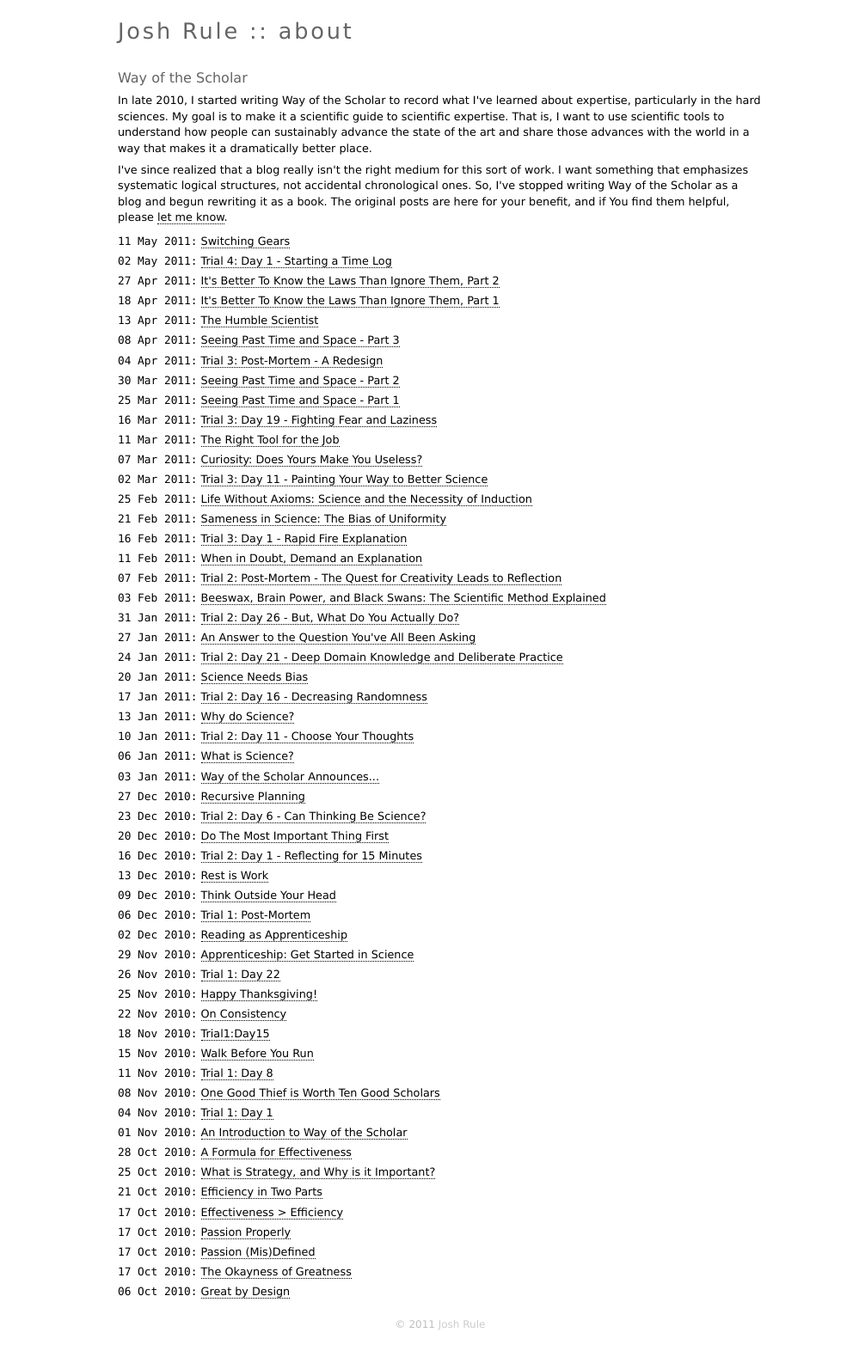
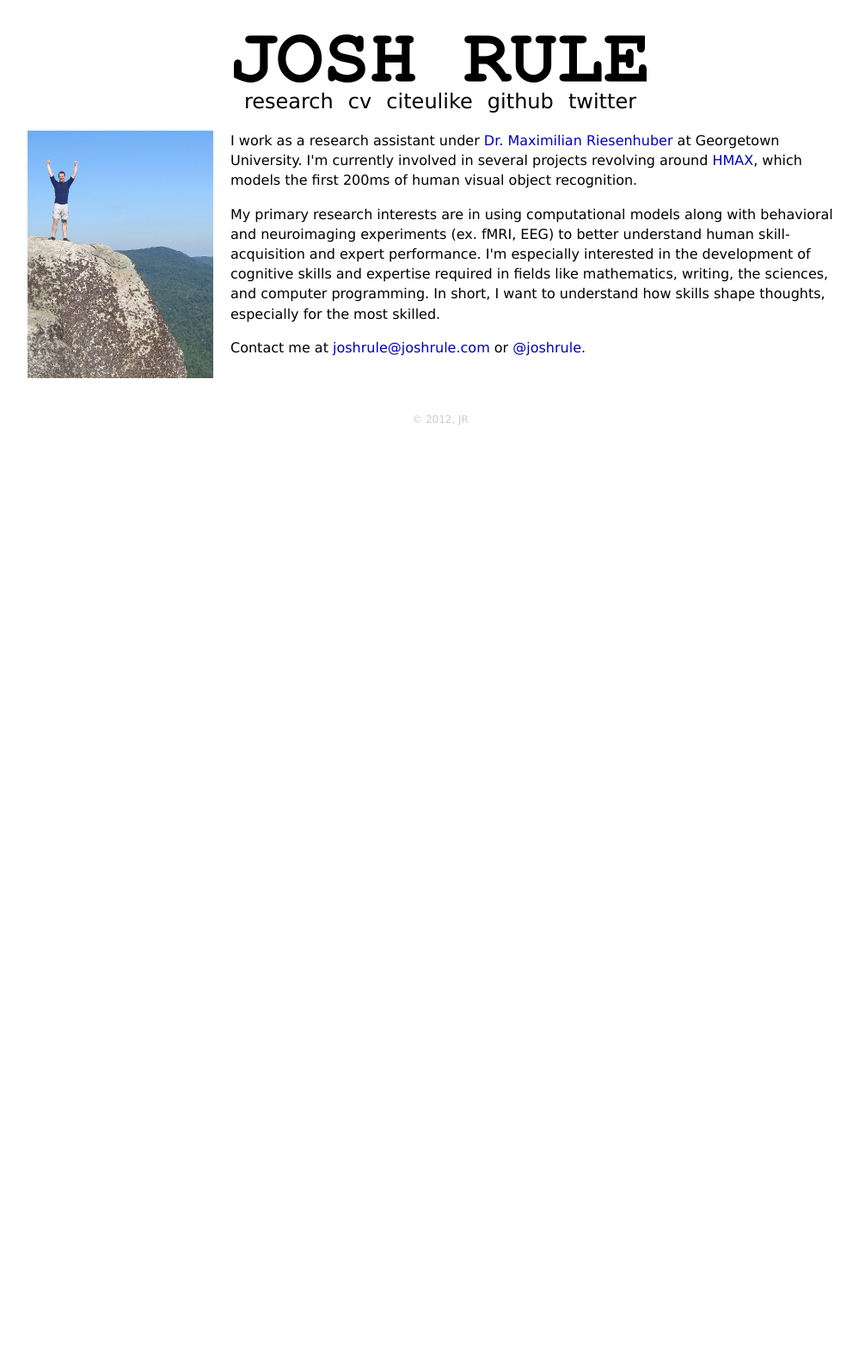
Before and after one commit to joshrule/joshrule.github.com, a Jekyll site: the page built from index.html, in a window 1280 px wide. Shown: the whole page at 86% size, without its empty margins (128-1127 px from the left). Built offline with Jekyll 4.4.1, drawn with Linux system fonts in a browser that asks for light colours; Markdown is read by kramdown in place of the engine named in the settings; after the commit the page ends 900 px from its top, so only the background shows below that.

Commit message:
redesign for grad scool application

```diff
--- a/404.html
+++ b/404.html
@@ -3,18 +3,18 @@
 
 <head>
     <meta http-equiv="content-type" content="text/html; charset=utf-8" />
+    <meta name="viewport" content="initial-scale=1.0, width=device-width"/>
+    <meta name="author" content="Josh Rule" />
     <title>404</title>
-    <meta name="author" content="Josh Rule" />
     <link rel="stylesheet" type="text/css" href="/style.css" />
     <link rel="shortcut icon" href="/a/favicon.ico" />
-    <!-- <script type="text/javascript" src="/mathjax/MathJax.js"></script> -->
 </head>
 
 <body>
     <div id="fourZeroFour">
         <h2>That page doesn't exist.</h2>
 
-        <h4><a href="/" title="home" alt="home">Go home</a></h4>
+        <h4><a href="/">Go home</a></h4>
     </div>
 </body>
 
--- a/_layouts/default.html
+++ b/_layouts/default.html
@@ -1,24 +1,28 @@
 <!DOCTYPE html>
 <html xmlns="http://www.w3.org/1999/xhtml" xml:lang="en" lang="en-us">
-
     <head>
         <meta http-equiv="content-type" content="text/html; charset=utf-8" />
+        <meta name="viewport" content="initial-scale=1.0, width=device-width"/>
+        <meta name="author" content="Josh Rule" />
         <title>Josh Rule{% if page.title != 'home' %}: {{ page.title }}{% endif %}</title>
-    <meta name="author" content="Josh Rule" />
         <link rel="stylesheet" type="text/css" href="/style.css" />
         <link rel="shortcut icon" href="/a/favicon.ico" />
-    <!-- <script type="text/javascript" src="/mathjax/MathJax.js"></script> -->
     </head>
 
     <body>
-    <div id="site">
-        <div id="header">
-            <h1><a href="/">Josh Rule</a> :: <a href="/about">about</a><h1>
-
-        </div>
-
+        <div id="page">
+            <a id="title" href="/"><img src="/a/name.png" alt="Josh Rule"/></a>
+            <ul id="nav">
+                <li><a href="/research">research</a></li>
+                <li><a href="/cv">cv</a></li>
+                <li><a href="http://citeulike.org/user/joshrule">citeulike</a></li>
+                <li><a href="http://github.com/joshrule">github</a></li>
+                <li><a href="http://twitter.com/joshrule">twitter</a></li>
+            </ul>
+            <div id="content">
                 {{ content }}
             </div>
+            <p id="footer">&copy; 2012, <a href="/">JR</a></p>
+        </div>
     </body>
-
 </html>
--- a/_layouts/page.html
+++ b/_layouts/page.html
@@ -3,7 +3,3 @@ layout: default
 ---
 
 {{ content }}
-
-<div id="footer">
-    <cite> &copy; 2011 <a href="/">Josh Rule</a> </cite>
-</div>
--- a/about/index.markdown
+++ /dev/null
@@ -1,37 +0,0 @@
----
-author: joshrule
-date: '2010-09-14 22:01:43'
-layout: page
-slug: about
-status: publish
-title: about
-wordpress_id: '2'
----
-
-<table>
-<tr>
-<td><img src="/a/josh.jpg"></td>
-<td>
-
-<p>My name is Josh Rule, and I am fascinated by the mind. As our most basic
-tool, using our minds well is critical. But, we know so little about how they
-actually work that we cannot expect that we use them nearly as well as we
-could.</p>
-
-<p>I am also fascinated by experts, especially those in concept-heavy fields
-like physics, novel writing, programming, and mathematics. How do world-class
-thinkers do what they do, and how did they become so good at it? More
-importantly, how have their brains changed to facilitate their expertise?</p>
-
-<p>I hope to spend my life answering these questions and developing tools that
-help us augment and even mimic the brains of experts.  These problems are hard,
-but not impossible.</p>
-</td>
-</tr>
-</table>
-
-[cv][1] :: [github][2] :: [twitter][3]
-
-[1]: /cv
-[2]: https://github.com/joshrule
-[3]: http://twitter.com/joshrule
--- a/cv/index.html
+++ b/cv/index.html
@@ -6,106 +6,104 @@
     <head>
         <link rel="Stylesheet" href="./cv.css" type="text/css">
         <meta name="Format" content="complete" />
+        <link rel="shortcut icon" href="/a/favicon.ico" />
     </head>
     <body>
 
         <div id="box">
 
+            <h1 id="name"><a href="/">Josh Rule</a></h1>
+
             <div id="joshrule">
-      <p id="name"><a href="http://joshrule.com" title="joshrule.com" alt="joshrule.com">Joshua Rule</a></p>
-      <p><a href="&#109;&#x61;&#105;&#x6c;&#116;&#x6f;&#58;&#x6a;&#111;&#x73;&#104;&#114;&#x75;&#108;&#101;&#x40;&#x6a;&#111;&#x73;&#x68;&#114;&#x75;&#x6c;&#101;&#x2e;&#99;&#x6f;&#109;" title="Email Josh Rule" alt="Email Josh Rule">joshrule [at] joshrule [dot] com</a> - <a href="http://twitter.com/joshrule" title="Josh Rule on Twitter" alt="Josh Rule on Twitter">@joshrule</a></p>
+                <p><a href="&#109;&#x61;&#105;&#x6c;&#116;&#x6f;&#58;&#x6a;&#111;&#x73;&#104;&#114;&#x75;&#108;&#101;&#x40;&#x6a;&#111;&#x73;&#x68;&#114;&#x75;&#x6c;&#101;&#x2e;&#99;&#x6f;&#109;" title="Email Josh">josh&#114;&#117;&#108;&#101;&#64;josh&#114;ul&#101;&#46;&#99;om</a> - <a href="http://twitter.com/joshrule" title="Josh on Twitter">@joshrule</a><br/><a href="http://joshrule.com">joshrule.com</a> - <a href="http://maxlab.neuro.georgetown.edu">maxlab.neuro.georgetown.edu</a></p>
             </div>
 
-<h2 id="education">Education</h2>
+            <div id="interests">
+                <h2>Research Interests</h2>
+                <div class="section">
+                    <ul>
+                        <li>Expert Performance &amp; Skill Acquisition</li>
+                        <li>Strategy Selection &amp; Problem Solving</li>
+                        <li>Cognitive Modeling</li>
+                        <li>Human Neuroimaging (<em>e.g.</em> fMRI, EEG)</li>
+                    </ul>
+                </div>
+            </div>
 
-<div id="uiuc" class="section">
-  <h3>University of Illinois Urbana-Champaign</h3>
+            <div id="education">
+                <h2>Education</h2>
+                <div class="section">
+                    <h3 class="first">University of Illinois Urbana-Champaign</h3>
 
                     <ul>
-    <li>Bachelor of Science in Engineering with Highest Honors, Computer Science, December 2009</li>
-    <li>Bachelor of Liberal Arts and Sciences, Summa cum Laude, Philosophy, December 2009</li>
-    <li>GPA: <strong>3.96/4.00</strong></li>
-    <li>Technical GPA: <strong>3.98/4.00</strong></li>
+                        <li><strong>BS, Computer Science</strong>, <em>Summa cum Laude</em>, December 2009</li>
+                        <li><strong>BA, Philosophy</strong>, <em>Summa cum Laude</em>, December 2009</li>
+                        <li>GPA: 3.96/4.00,&nbsp;&nbsp;&nbsp;Technical GPA: 3.98/4.00</li>
                     </ul>
+                </div>
             </div>
 
             <h2 id="experience">Experience</h2>
             <div class="section">
-
-<h3 id="georgetownuniversity:neurosciencedepartment">Georgetown University: Neuroscience Department</h3>
-<p>Research Assistant &amp; Lab Manager under Professor Maximilian Riesenhuber, October 2010 - Present</p>
+                <h3 class="first" id="riesenhuber">Georgetown University: Professor Maximilian Riesenhuber</h3>
+                <p>Research Assistant &amp; Lab Manager, October 2010 - Present</p>
                 <ul>
-  <li>Manage lab's website, purchasing, and financial reporting</li>
-  <li>Build computational models of human visual object recognition</li>
-  <li>Train and scan subjects for for fMRI studies in auditory and orthographic learning</li>
+                    <li>Standardize, apply, and extend HMAX, an architecture for visual object recognition</li>
+                    <li>Recruit, test, train, and scan subjects for fMRI studies in orthographic learning </li>
+                    <li>Write online training system for studies in orthographic learning</li>
+                    <li>Remotely administer lab's computing and web servers</li>
+                    <li>Manage lab's purchasing and financial reporting</li>
                 </ul>
 
-<h3 id="usdepartmentofstateamericanembassykingston">U.S. Department of State, American Embassy Kingston</h3>
-<p>Information Technology Assistant, Inter-Post Communication, January 2010 - August 2010</p>
-<ul>
-  <li>Managed post telephony infrastructure for over 300 employees</li>
-  <li>Maintained and destroyed classified computing equipment</li>
-  <li>Facilitated the receiving and sending of classified materials</li>
-</ul>
+                <h3 id="kingston">U.S. Department of State: American Embassy Kingston</h3>
+                <p>IT Assistant, Inter-Post Communication, January 2010 - August 2010</p>
 
-<h3 id="universityofillinois:computersciencedepartment">University of Illinois: Computer Science Department</h3>
-<p>Senior Thesis under Professor Gerald DeJong, May 2009 - December 2009</p>
-<ul>
-  <li>Built linear separator for classification on small (&lt; 100 examples) training sets</li>
-  <li>Authored paper summarizing development and experimental results of linear separator</li>
-</ul>
+                <h3 id="dejong">University of Illinois: Professor Gerald DeJong</h3>
+                <p>Senior Thesis, May 2009 - December 2009</p>
 
-<h3 id="universityofillinois:cognitivecomputationgroupccg">University of Illinois: Cognitive Computation Group (CCG)</h3>
-<p>Undergraduate Research Assistant under Professor Dan Roth, May 2009 - December 2009</p>
-<ul>
-  <li>Analyzed performance of natural language tools for improved performance</li>
-  <li>Collaborated on framework for sentence manipulation and simplification</li>
-</ul>
+                <h3 id="roth">University of Illinois: Professor Dan Roth</h3>
+                <p>Undergraduate Research Assistant, May 2009 - December 2009</p>
 
-<h3 id="universityofillinois:computersciencedepartment">University of Illinois: Computer Science Department</h3>
-<p>Undergrad Teaching Assistant for CS225 (Intro to Data Structures),  January 2008 - May 2009</p>
-<ul>
-  <li>Tutored students in data structure concepts via C++ programming assignments</li>
-  <li>Counseled on course structure and content at weekly meetings</li>
-  <li>Created questions for and proctored midterms and final exam</li>
-</ul>
-
+                <h3 id="heeren">University of Illinois: Dr. Cinda Heeren</h3>
+                <p>Undergrad Teaching Assistant, Data Structures (CS225),  January 2008 - May 2009</p>
             </div>
 
-<!--
+            <h2 id="publications">Publications</h2>
+            <div class="section">
+                <ul>
+                    <li>Sammons, M., Vydiswaran, V. G. V., Vieira, T., Johri, N., Chang, M.-W., Goldwasser, D., Srikumar, V., Kundu, G., Tu, Y., Small, K., <strong>Rule, J.</strong>, Quang, D., and Roth, D. (2009). <a href="/research/papers/sammonsEtalTAC2009.pdf" title="pdf">Relation alignment for textual entailment recognition</a>. In Proceedings of the Second Text Analysis Conference.</p>
+                </ul>
+            </div>
+
             <h2 id="technicalskills">Technical Skills</h2>
             <div class="section">
                 <ul>
-  <li>proficient in C, Latex, MATLAB, Python, HTML, &amp; CSS</li>
-  <li>exposure to C++, Java, MIPS assembly, Lisp (PLT-Scheme and arc), &amp; OCAML</li>
-  <li>comfortable with Mac OS X, Windows, and *nix platforms</li>
-  <li>basic proficiency in French</li>
+                    <li>MATLAB, LaTeX, HTML, javascript, CSS, php, mysql, python, bash, C, C++, Scheme, Java, OCAML</li>
+                    <li>Linux system administration, Windows, OS X</li>
                 </ul>
-
             </div>
--->
 
             <h2 id="titlesandhonors">Titles And Honors</h2>
             <div class="section">
                 <ul>
                     <li>University Honors (UIUC), <em>top 3% of graduating class</em>, 2010</li>
                     <li>Jeffrey P. Blahut Memorial Scholarship, <em>C.S. Department,</em> 2009</li>
-<li>Charles G. Koch Summer Fellow with the Institute for Humane Studies, <em>82 nationally</em>, 2008</li>
+                    <li>Charles G. Koch Summer Fellow, <em>the Institute for Humane Studies</em>, 2008</li>
                     <li>University of Illinois Chancellor&#8217;s Scholar, <em>125 per incoming class</em>, 2006-2009</li>
-<li>University of Illinois James Scholar, 2006-2009</li>
+                    <li>BSA Eagle Scout, 2004</li>
+                    <!-- <li>University of Illinois James Scholar, 2006-2009</li> -->
                     <!-- <li>University Achievement Scholarship, 2006-2009</li> -->
                     <!-- <li>Jackson Family Memorial Scholarship, 2006-2009</li> -->
                     <!-- <li>Drug, Chemical and Associated Technologies Scholarship, <em>Five Nationally</em>, 2006-2009</li> -->
                     <!-- <li>University of Illinois Dean's List, 2006-2009</li> -->
                     <!-- <li>National Merit Scholar, 2006-2009</li> -->
-<li>BSA Eagle Scout, 2004</li>
+                    <!-- <li>Valedictorian, Ludington High School, 2006</li> -->
                 </ul>
             </div>
 
             <div id="links">
-    <a href="./josh-rule-cv.txt" alt="resume in plain text">text</a> <a href="./josh-rule-cv.pdf" alt="resume in pdf">PDF</a>
+                <a href="./josh-rule-cv.txt" title="plain text cv">text</a> <a href="./josh-rule-cv.pdf" title="pdf cv">pdf</a>
             </div>
-
-</div> <!-- end box -->
+        </div>
     </body>
 </html>
--- a/index.html
+++ b/index.html
@@ -1,27 +1,14 @@
 ---
-layout: page
+layout: default
 title: home
 ---
 
-<h4>Way of the Scholar</h4>
+    <div id="picture">
+        <img src="/a/josh.png" alt="" title="taken September 2010"/>
+    </div>
 
-<p>In late 2010, I started writing Way of the Scholar to record what I've learned
-about expertise, particularly in the hard sciences.  My goal is to make it a
-scientific guide to scientific expertise. That is, I want to use scientific
-tools to understand how people can sustainably advance the state of the art and
-share those advances with the world in a way that makes it a dramatically
-better place.</p>
+        <p>I work as a research assistant under <a href="http://maxlab.neuro.georgetown.edu">Dr. Maximilian Riesenhuber</a> at Georgetown University. I'm currently involved in several projects revolving around <a href="http://maxlab.neuro.georgetown.edu/hmax">HMAX</a>, which models the first 200ms of human visual object recognition.</p>
 
-<p>I've since realized that a blog really isn't the right medium for this sort of
-work. I want something that emphasizes systematic logical structures, not
-accidental chronological ones. So, I've stopped writing Way of the Scholar as a
-blog and begun rewriting it as a book. The original posts are here for your
-benefit, and if You find them helpful, please <a href="http://twitter.com/joshrule" title="Twitter">let me know</a>.</p>
+	<p>My primary research interests are in using computational models along with behavioral and neuroimaging experiments (ex. fMRI, EEG) to better understand human skill-acquisition and expert performance. I'm especially interested in the development of cognitive skills and expertise required in fields like mathematics, writing, the sciences, and computer programming. In short, I want to understand how skills shape thoughts, especially for the most skilled.</p>
 
-<div id="posts">
-    <ul>
-        {% for post in site.posts %}
-            <li><span>{{ post.date | date_to_string }}:</span> <a href="{{ post.url }}">{{ post.title }}</a></li>
-        {% endfor %}
-    </ul>
-</div>
+        <p>Contact me at <a href='&#109;a&#105;lto&#58;josh%72&#117;l&#37;6&#53;%40&#37;6A&#37;6Fs%68&#114;ule%&#50;E%6&#51;&#111;m'>josh&#114;&#117;&#108;&#101;&#64;josh&#114;ul&#101;&#46;&#99;om</a> or <a href="http://twitter.com/joshrule">@joshrule</a>.</p>
--- /dev/null
+++ b/research/index.html
@@ -0,0 +1,18 @@
+---
+layout: default
+title: research interests
+---
+
+<div class="text">
+<h2>Research Interests</h2>
+
+<p class="note">For my publications, please see my <a href="/cv">CV</a>.</p>
+
+<p>Humans are remarkably skilled. For instance, we talk, solve mathematical problems, drive cars, build cars, grow food, cook meals, program computers, run experiments, write poetry, and devise arguments to support our beliefs. But, we aren't born with these skills. We <em>learn</em> them, and I want to understand how we learn them. Specifically, I want to know how human cognition, the way we think, changes as we acquire complex skills. I am particularly interested in highly cognitive skills as used in fields such as mathematics, the sciences, computer programming and writing. Perhaps the driving question here is, "How does learning a skill change our thoughts?"</p>
+
+<p>I am interested not only in how we change as we learn individual skills, but also where the sum of those changes eventually lead the most dedicated. Given resources, motivation, and practice, some people develop their skills to such high levels that they can reliably perform far beyond the general population. These people, true experts in their field, seem to experience the world differently than others, in a way uniquely suited to their expertise. I want to understand how their thinking has changed to produce their qualitatively superior performance. Is the way they think also qualitatively different? If so, how? If not, how does the same basic cognition shared between novices and experts support such incredible performance in the expert? The fundamental question here again focuses on cognitive expertise, "How do the world's greatest thinkers actually think?"</p>
+
+<p>Sadly, the answers that exist right now are incomplete. But, the two-pronged approach of combining human behavioral and neuroimaging experiments with computational modeling provides an excellent way to improve our understanding. Technologies like fMRI and EEG give us access to the inner workings of the brain with relatively high resolution, allowing us to see how the various parts of the brain coordinate to perform complex skills. Computational models allow us to easily merge what we learn from individual human experiments into a unified theory. What's more, computational models are rigorously defined and support concrete predictions. Practically, this lets us directly simulate the learning of a new skill, compare the results to actual human data, and use the differences to refine our understanding even further.</p>
+
+<p>Together, these interests provide both my fundamental research questions - How do skills shape thinking? How does expert cognition differ from novice cognition? - and a way to answer them - computational modeling driven by behavioral and neuroimaging experiments.</p>
+</div>
--- a/style.css
+++ b/style.css
@@ -4,207 +4,122 @@
 }
 
 a {
-    color: #000;
-    text-decoration:none;
-    border-bottom: 1px dotted #000;
-}
-
-a img {
-    border: 0px solid #000;
-    margin: 0;
-    padding: 0;
+    text-decoration: none;
+    color: #0000bb;
 }
 
 a:visited {
-    color: #880000;
-    border-bottom: 1px dotted #880000;
-}
-
-a:hover {
-    color: #646464;
-    border-bottom: 1px dotted #646464;
-}
-
-blockquote {
-    border-left: 1px solid #646464;
-    margin-left: 20px;
-    margin-top: 20px;
-    margin-bottom: 20px;
-    margin-right: 0;
-    padding-left: 5px;
+    color: #bb00bb;
 }
 
 body {
     background: #fff;
     color: #000;
-    font-family: Verdana, sans-serif;
-    font-size: 100%;
-    margin: 0;
-    padding: 0;
-    text-align: left;
-}
-
-cite {
-    font-size: .75em;
-    font-style: normal;
-    color: #BFBFBF;
-}
-
-code {
-    font-family: Monaco, "Courier New", monospace;
-}
-
-dt {
-    margin-top: 1em;
-    font-size: .8em;
-    font-weight: bold;
-}
-
-dd {
-    font-size: .8em;
-    line-height: 1.45em;
+    font: normal 100% Verdana, sans-serif;
 }
 
 img {
     margin: 0;
-    border: 0;
+    border-width: 0;
     padding: 0;
-}
-
-h1 {
-    font-family: Verdana, sans-serif;
-    font-weight:normal;
-    font-size:1.6em;
-    letter-spacing: 0.11em;
-    line-height: 1.6em;
-    padding: 0px;
-    margin: 0px;
-}
-
-h2 {
-    font-family: Verdana, sans-serif;
-    font-weight: normal;
-    font-size: 1.3em;
-    letter-spacing: 0.0em;
-    margin: 15px 0 2px 0;
-    padding-bottom: 2px;
-    color: #646464;
-}
-
-h3 {
-    font-family: Verdana, sans-serif;
-    font-size: 1.3em;
-    color: #646464;
-    font-weight: normal;
-    margin-top: 0;
-}
-
-h4 {
-    font-family: Verdana, sans-serif;
-    font-size: 1.0em;
-    color: #646464;
-    font-weight: lighter;
-    margin-top: 1.5em;
-    margin-bottom: 0.5em;
-}
-
-h5 {
-    font-family: Verdana, sans-serif;
-    font-size: 0.85em;
-    color: #646464;
-    font-weight: lighter;
-    margin-top: 1.5em;
-    margin-bottom: 0.5em;
-}
-
-hr {
-    color: #646464;
-    border-top-width: 1px;
-}
-
-li {
-    line-height: 1.80em;
-    font-size: 0.8em;
+    max-width: 100%;
+    display: block;
 }
 
 p {
-    font-family: Verdana, sans-serif;
-    font-size: 0.8em;
-    letter-spacing: 0px;
+    font-size: 1em;
     line-height: 1.45em;
-    margin-top: 0.5em;
-    margin-bottom: 0.5em;
+    margin: 0 0 1em 0;
 }
 
-td {
-    padding-left: .25em;
-    padding-right: .25em;
+#content {
+    padding: 1.25em 0;
+    overflow: hidden;
 }
 
 #footer {
-    background: transparent;
+    clear: both;
     color: #cccccc;
-    margin: 1em 0 1em 0;
-    padding: 0px;
     text-align: center;
+    font-size: .75em;
+    font-style: normal;
 }
 
 #footer a {
     color: #cccccc;
-    border-bottom: 0px dotted #cccccc;
 }
 
 #footer a:hover {
-    color: #646464;
+    color: #0000bb;
 }
 
 #fourZeroFour {
     text-align: center;
 }
 
-#header {
-    font-family: Verdana, sans-serif;
-    color: #646464;
-    font-weight: normal;
-    letter-spacing: 0.0em;
-    margin-left: 0px;
-    margin-right: 0px;
-    margin-top: 1em;
-    margin-bottom: 1em;
-    padding: 0px;
+#nav {
+    max-width: 30em;
+    margin: 0 auto;
+    padding: 0.5em 0 0 0;
+    list-style-type: none;
+    text-align: center;
 }
 
-#header a {
-    color: #646464;
-    border: none;
+#nav a {
+    color: #000;
 }
 
-#header a:hover {
-    color: #000;
-    border: none;
+#nav a:hover {
+    text-decoration: underline;
 }
 
-#post {
-    width: 460px;
+#nav li {
+    margin: 0;
+    font-size: 1.5em;
+    padding: 0 0.25em;
+    display: inline;
 }
 
-#posts span {
-    font-family: Monaco, "Courier New", monospace;
+#page {
+    max-width: 60.00em;
+    margin: 2.5em auto;
+    padding: 0 0.625em;
 }
 
-#posts ul {
-    list-style-type: none;
-    padding: 0;
-    margin-top: 0;
-    margin-bottom: 0;
+#picture {
+    margin: 0 auto;
+    padding-bottom: 1.25em;
+    max-width: 13.5em;
+
 }
 
-#site {
-    width: 750px;
-    margin-bottom: 0;
-    margin-top: 0;
-    margin-left: auto;
-    margin-right: auto;
+.text {
+   max-width: 45em;
+   margin: 0 auto;
+}
+
+#title {
     padding: 0;
-    text-align: left;
+    margin: 0 auto;
+    max-width: 30em;
+    display: block;
 }
+
+@media screen and (max-width: 40em) {
+    #nav li {
+        font-size: 1.25em;
+    }
+}
+
+@media screen and (min-width: 30em) {
+    #picture {
+        float: left;
+        margin-right: 1.25em;
+    }
+}
+
+@media screen and (max-width: 30em) {
+    #picture {
+        float: none;
+    }
+}
```
Also changed, not shown: _layouts/post.html (+0 -7 lines), cv/cv.css (+19 -27 lines), cv/josh-rule-cv.txt (+45 -32 lines), a/josh.jpg (deleted), a/josh.png (added), a/name.png (added), 3 other files. Lines whose indentation alone changed are shown as unchanged.
